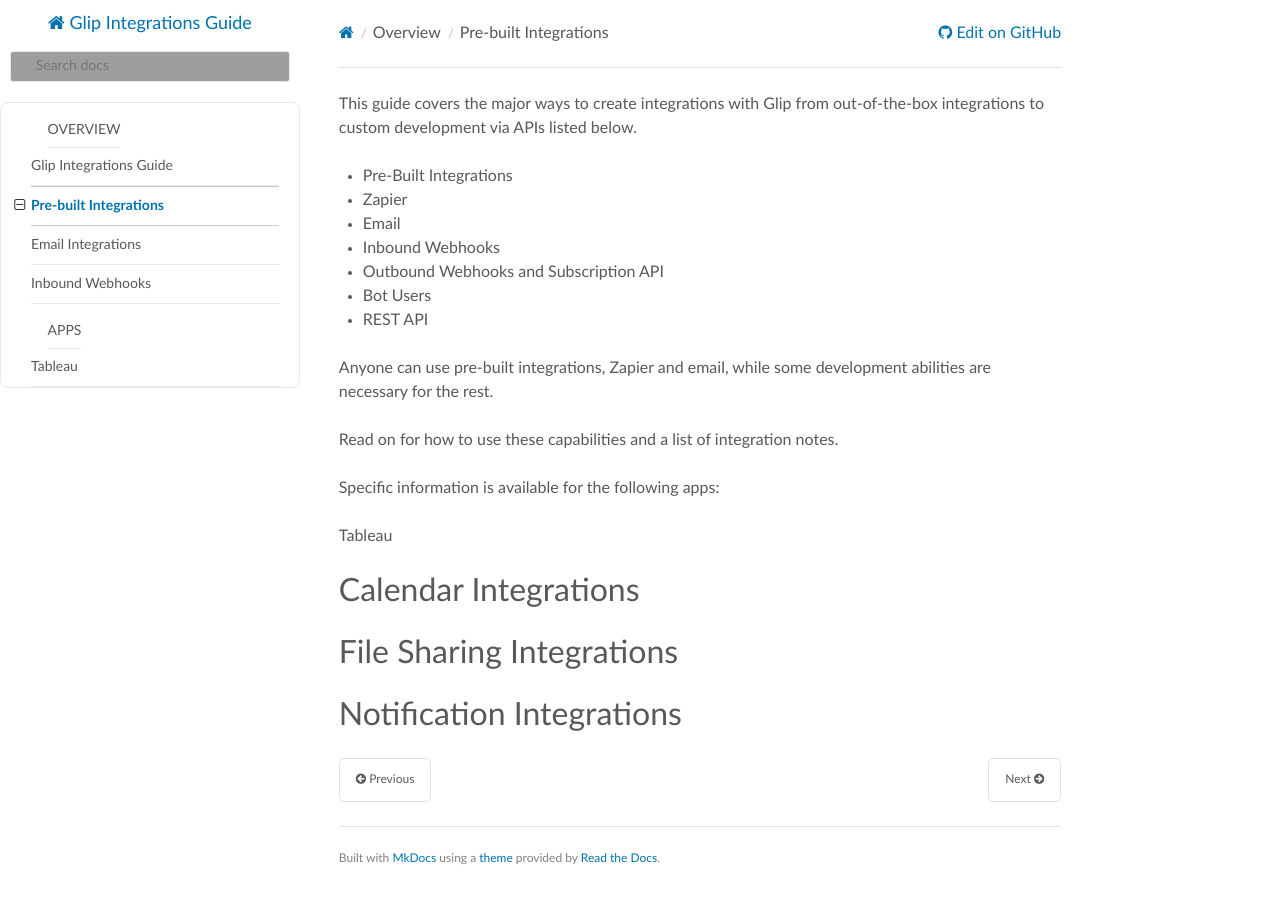
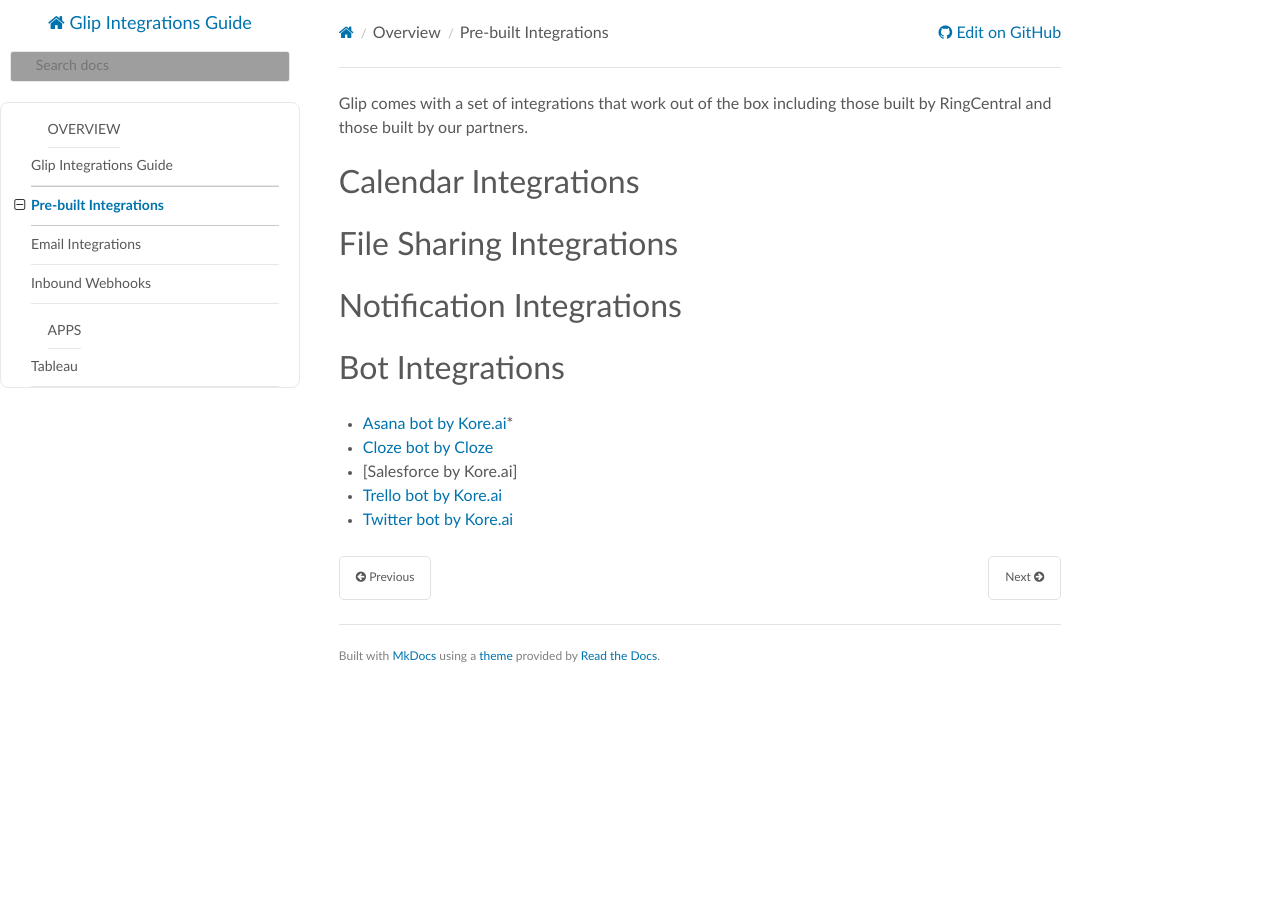
Before and after one commit to grokify/glip-integrations-guide, an MkDocs documentation site: the page built from docs/pre-built-integrations.md, in a window 1280 px wide. Built offline with MkDocs 1.6.1, drawn with Linux system fonts in a browser that asks for light colours; nearby versions of some CDN libraries; old or Windows-style settings are respelled for this version of MkDocs; grey boxes are pictures that could not be loaded.

Commit message:
update docs

```diff
--- a/docs/pre-built-integrations.md
+++ b/docs/pre-built-integrations.md
@@ -1,23 +1,15 @@
-This guide covers the major ways to create integrations with Glip from out-of-the-box integrations to custom development via APIs listed below.
-
-* Pre-Built Integrations
-* Zapier
-* Email
-* Inbound Webhooks
-* Outbound Webhooks and Subscription API
-* Bot Users
-* REST API
-
-Anyone can use pre-built integrations, Zapier and email, while some development abilities are necessary for the rest.
-
-Read on for how to use these capabilities and a list of integration notes.
-
-Specific information is available for the following apps:
-
-Tableau
+Glip comes with a set of integrations that work out of the box including those built by RingCentral and those built by our partners.
 
 # Calendar Integrations
 
 # File Sharing Integrations
 
 # Notification Integrations
+
+# Bot Integrations
+
+* [Asana bot by Kore.ai]()*
+* [Cloze bot by Cloze](https://apps1.ringcentral.com/app/807386020-807386020-tleh1qSRR422oXEvO-aCIw~lzrEm_ZQRom--KkDFcr_AQ-1210)
+* [Salesforce by Kore.ai]
+* [Trello bot by Kore.ai](https://apps1.ringcentral.com/app/807386020-807386020-tleh1qSRR422oXEvO-aCIw~lzrEm_ZQRom--KkDFcr_AQ-1210)
+* [Twitter bot by Kore.ai](https://apps1.ringcentral.com/app/1158630021-899837023-BsxqZkBRQaWJ414y5EQOUg~nhmg6XYlQxSfVQAw6Ca8uQ-1210)
```
Also changed, not shown: docs/index.md (+1 -1 lines), docs/ringcentral-glip-integrations-guide.png (added).
